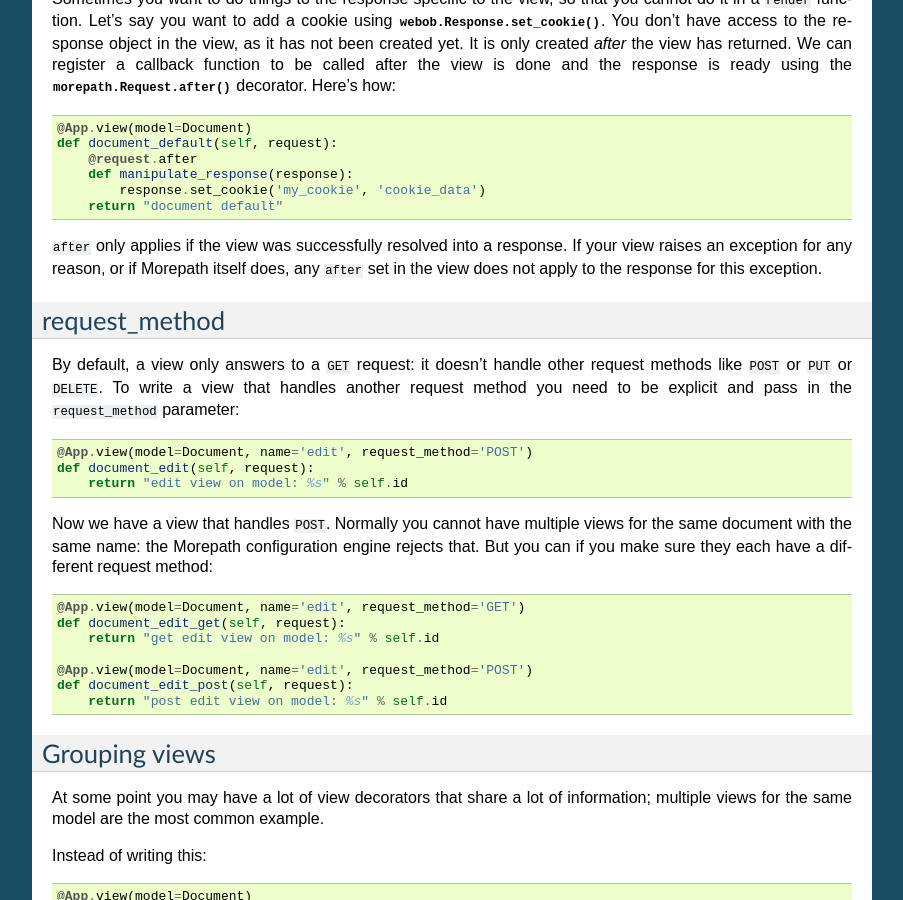
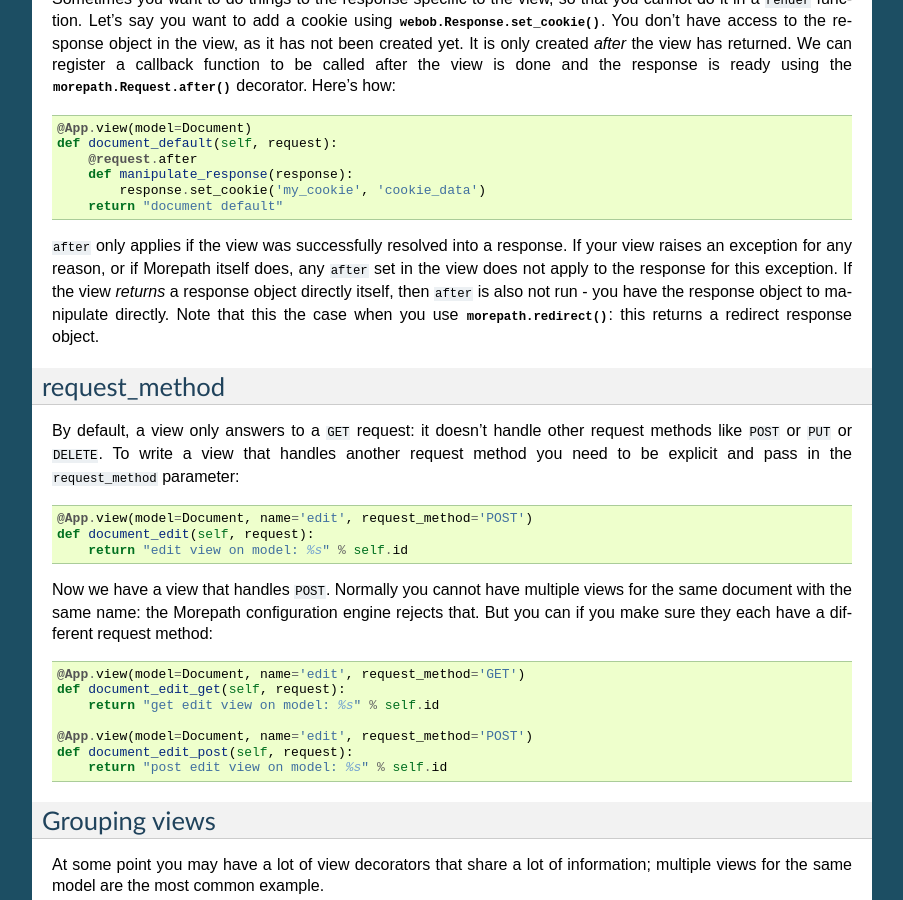
Before and after one commit to morepath/morepath, a Sphinx documentation site: the page built from doc/views.rst, in a window 1280 px wide and 900 px high, scrolled down 4447 px. Shown: the whole window, without its empty margins (198-1101 px from the left). Built offline with Sphinx 7.4.7, drawn with Linux system fonts in a browser that asks for light colours.

Commit message:
Document behavior of ``request.after`` in combination with directly   returning a response object from a view. This takes care of issue

```diff
--- a/CHANGES.txt
+++ b/CHANGES.txt
@@ -28,6 +28,9 @@ CHANGES
 - Directives are now logged to the ``morepath.directive`` log, which
   is using the standard Python ``logging`` infrastructure. See
   http://morepath.readthedocs.org/en/latest/logging.html
+
+- Document behavior of ``request.after`` in combination with directly
+  returning a response object from a view.
 
 - Expose ``body_model_predicate`` to the public Morepath API. You
   can now say your predicate comes after it.
--- a/doc/api.rst
+++ b/doc/api.rst
@@ -15,6 +15,8 @@ Morepath API
 .. autofunction:: run
 
 .. autofunction:: settings
+
+.. autofunction:: redirect
 
 .. autoclass:: Request
   :members:
--- a/doc/views.rst
+++ b/doc/views.rst
@@ -276,7 +276,11 @@ decorator. Here's how::
 ``after`` only applies if the view was successfully resolved into a
 response. If your view raises an exception for any reason, or if
 Morepath itself does, any ``after`` set in the view does not apply to
-the response for this exception.
+the response for this exception. If the view *returns* a response
+object directly itself, then ``after`` is also not run - you have the
+response object to manipulate directly. Note that this the case when
+you use :func:`morepath.redirect`: this returns a redirect response
+object.
 
 request_method
 --------------
```
Also changed, not shown: 2 other files.
